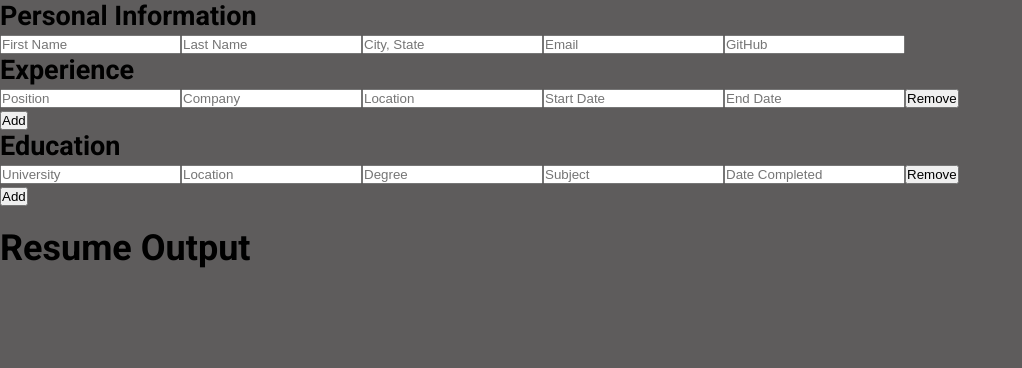
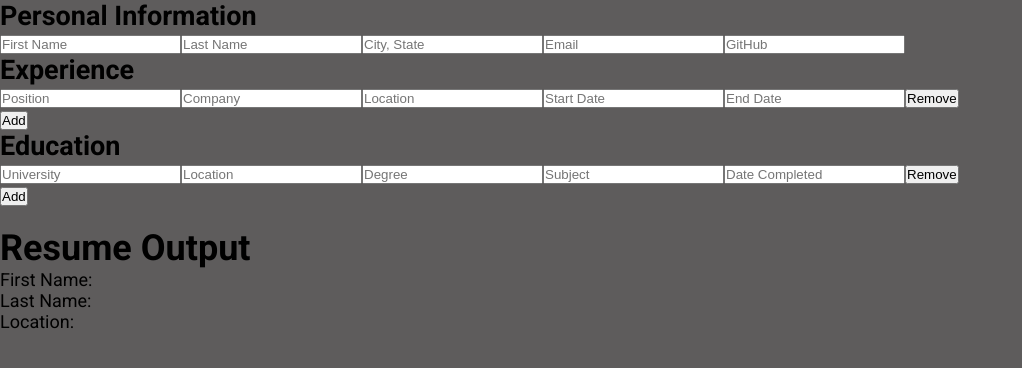
Before and after one commit to mdesanker/resume-builder, a React (Create React App) app: page / in a window 1280 px wide. Shown: the top 368 px of the page, without its empty margins (0-1022 px from the left). Built offline with nearby package versions, Linux system fonts and the light colour scheme.

Commit message:
feat: live update some info from experience and education sections in components

```diff
--- /dev/null
+++ b/src/components/resume/Header.js
@@ -0,0 +1,25 @@
+import { useState, useEffect } from "react/cjs/react.development";
+
+const Header = (props) => {
+  const [personalInfo, setPersonalInfo] = useState({
+    first: "",
+    last: "",
+    location: "",
+    email: "",
+    github: "",
+  });
+
+  useEffect(() => {
+    setPersonalInfo(props.personalInfo);
+  }, [props.personalInfo]);
+
+  return (
+    <div>
+      <p>First Name: {personalInfo.first}</p>
+      <p>Last Name: {personalInfo.last}</p>
+      <p>Location: {personalInfo.location}</p>
+    </div>
+  );
+};
+
+export default Header;
--- /dev/null
+++ b/src/components/resume/JobList.js
@@ -0,0 +1,24 @@
+import { useState, useEffect } from "react/cjs/react.development";
+
+const JobList = (props) => {
+  const [jobList, setJobList] = useState({
+    position: "",
+    company: "",
+    location: "",
+    from: "",
+    to: "",
+  });
+
+  useEffect(() => {
+    setJobList(props.experienceInfo);
+  }, [props.experienceInfo]);
+
+  return (
+    <div>
+      <p>Position: {jobList.position}</p>
+      <p>Company: {jobList.company}</p>
+    </div>
+  );
+};
+
+export default JobList;
--- a/src/components/resume/Resume.js
+++ b/src/components/resume/Resume.js
@@ -1,10 +1,13 @@
 import { useState, useEffect } from "react";
+import JobList from "./JobList";
+import Header from "./Header";
+import SchoolList from "./SchoolList";
 
 const Resume = (props) => {
-  const [reusmeDetails, setResumeDetails] = useState({
+  const [resumeDetails, setResumeDetails] = useState({
     personalInfo: "",
-    experienceInfo: "",
-    educationInfo: "",
+    experienceInfo: [],
+    educationInfo: [],
   });
 
   useEffect(() => {
@@ -14,9 +17,21 @@ const Resume = (props) => {
   return (
     <div>
       <h1>Resume Output</h1>
-      {reusmeDetails.personalInfo.first}
-      {reusmeDetails.personalInfo.last}
-      {reusmeDetails.personalInfo.location}
+      <Header personalInfo={resumeDetails.personalInfo} />
+      {resumeDetails.experienceInfo.length > 0
+        ? resumeDetails.experienceInfo.map((job) => (
+            <JobList key={job.id} id={job.id} experienceInfo={job.jobDetails} />
+          ))
+        : ""}
+      {resumeDetails.educationInfo.length > 0
+        ? resumeDetails.educationInfo.map((school) => (
+            <SchoolList
+              key={school.id}
+              id={school.id}
+              educationInfo={school.schoolDetails}
+            />
+          ))
+        : ""}
     </div>
   );
 };
--- /dev/null
+++ b/src/components/resume/SchoolList.js
@@ -0,0 +1,24 @@
+import { useState, useEffect } from "react/cjs/react.development";
+
+const SchoolList = (props) => {
+  const [schoolList, setSchoolList] = useState({
+    university: "",
+    location: "",
+    degree: "",
+    subject: "",
+    date: "",
+  });
+
+  useEffect(() => {
+    setSchoolList(props.educationInfo);
+  }, [props.educationInfo]);
+
+  return (
+    <div>
+      <p>University: {schoolList.university}</p>
+      <p>location: {schoolList.location}</p>
+    </div>
+  );
+};
+
+export default SchoolList;
```
